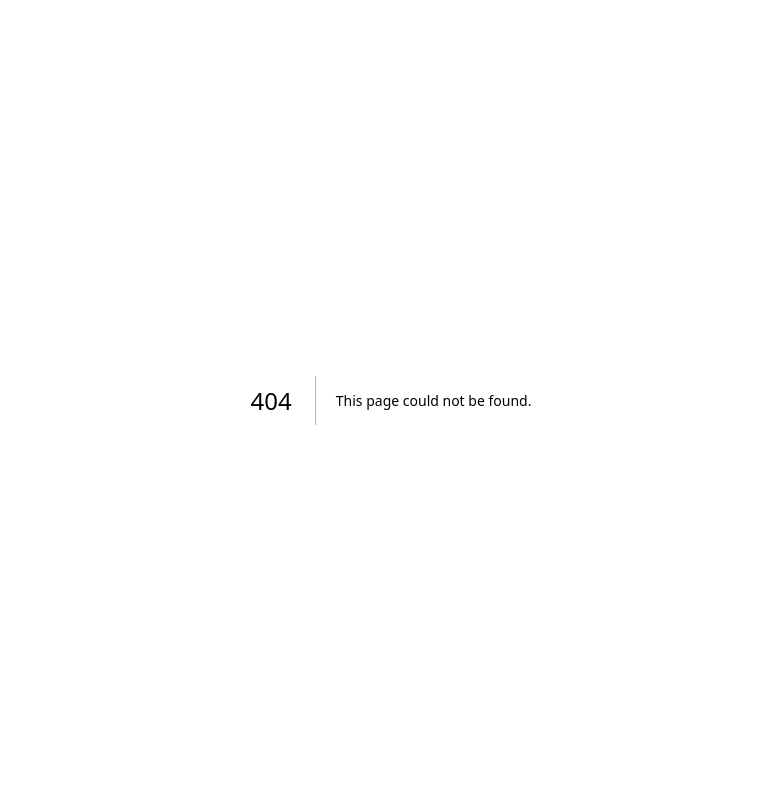
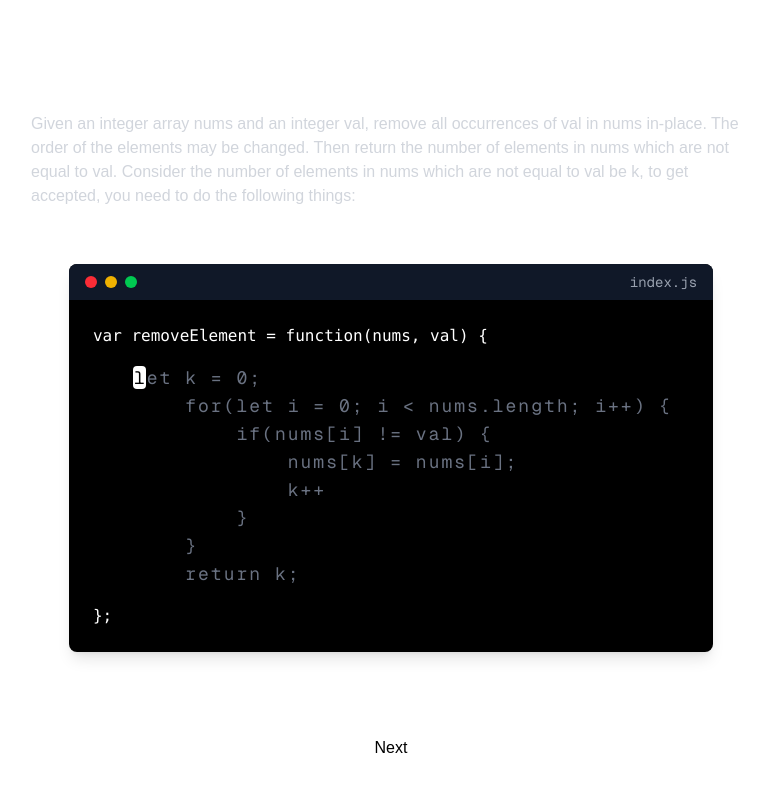
Before and after one commit to rohith2412/DSA_revision, a Next.js app: page /client/arrays/RemoveElement in a window 1280 px wide. Before the commit this address had no page. Shown: the top 792 px of the page, without its empty margins (249-1018 px from the left). Built offline with nearby package versions, Linux system fonts and the light colour scheme.

Commit message:
added Remove Element

```diff
--- /dev/null
+++ b/app/client/arrays/RemoveElement/page.tsx
@@ -0,0 +1,38 @@
+import { CodeEditor } from "@/app/components/CodeTheam";
+import { NextButton } from "@/app/components/NextPage";
+
+export default function Page() {
+  const body = `let k = 0;
+    for(let i = 0; i < nums.length; i++) {
+        if(nums[i] != val) {
+            nums[k] = nums[i];
+            k++
+        }
+    }
+    return k;`;
+
+  return (
+    <div className="min-h-screen  flex flex-col items-center py-10 px-4">
+      <div className="w-full max-w-3xl  rounded-lg  p-6 mb-8 text-white">
+        <h1 className="text-2xl font-bold mb-4">27. Remove Element</h1>
+        <p className="text-gray-300">
+          Given an integer array nums and an integer val, remove all occurrences
+          of val in nums in-place. The order of the elements may be changed.
+          Then return the number of elements in nums which are not equal to val.
+          Consider the number of elements in nums which are not equal to val be
+          k, to get accepted, you need to do the following things:
+        </p>
+      </div>
+
+      <CodeEditor
+        codeBody={body}
+        wrapperStart="var removeElement = function(nums, val) {"
+        wrapperEnd="};"
+      />
+
+      <div className="pt-20">
+        <NextButton href="/client/arrays/RemoveDuplicatesfromArray" />
+      </div>
+    </div>
+  );
+}
```
